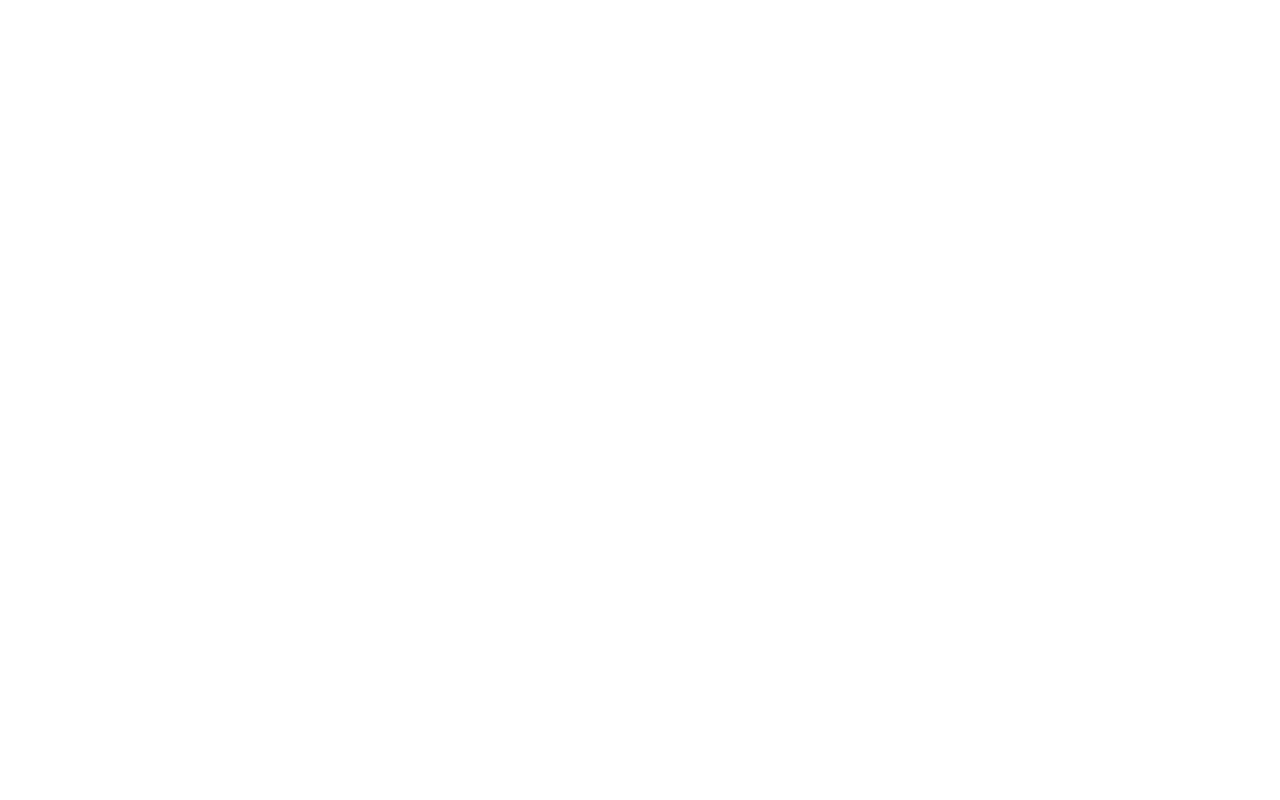
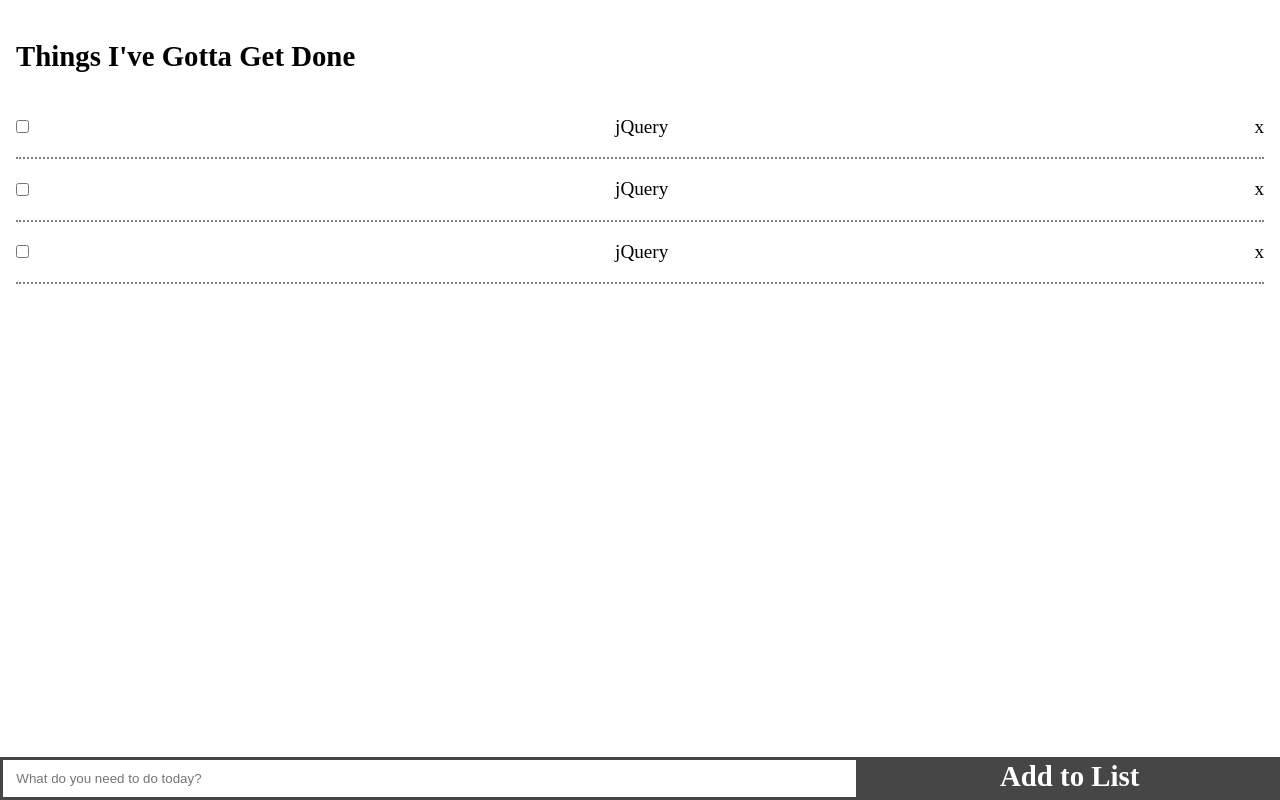
Before and after one commit to Erdodif/Frontend_TODO, a plain HTML site: page index.html in a window 1280 px wide. Drawn offline with Linux system fonts and the light colour scheme.

Commit message:
Kezdetleges stílus megalkotása

```diff
--- a/brain.js
+++ b/brain.js
@@ -0,0 +1,4 @@
+function init(){
+
+}
+document.addEventListener("DOMContentLoaded",init);
--- a/index.html
+++ b/index.html
@@ -9,6 +9,43 @@
     <script src="brain.js"></script>
 </head>
 <body>
-
+    <h2>
+        Things I've Gotta Get Done
+    </h2>
+    <div id="lista">
+        <div class="elem">
+            <input type="checkbox" name="done_1" id="done_1">
+            <span class="szoveg">
+                jQuery
+            </span>
+            <span class="x">
+                x
+            </span>
+        </div>
+        <div class="elem">
+            <input type="checkbox" name="done_1" id="done_1">
+            <span class="szoveg">
+                jQuery
+            </span>
+            <span class="x">
+                x
+            </span>
+        </div>
+        <div class="elem">
+            <input type="checkbox" name="done_1" id="done_1">
+            <span class="szoveg">
+                jQuery
+            </span>
+            <span class="x">
+                x
+            </span>
+        </div>
+    </div>
+    <div class="bevitel">
+        <input type="text" name="new" id="new" placeholder="What do you need to do today?">
+        <span id="hozzaad">
+            Add to List
+        </span>
+    </div>
 </body>
 </html>
--- a/style.css
+++ b/style.css
@@ -0,0 +1,66 @@
+
+:root{
+    --szurke : rgb(70, 70, 70);
+}
+body{
+    width: 100%;
+    margin: 0;
+    padding:1rem;
+    box-sizing: border-box;
+    font-size: 1.2rem;
+}
+.lista{
+    display: flex;
+    flex-direction: column;
+    flex-wrap: nowrap;
+    width: min(20rem, 80%);
+    margin-inline: auto;
+    padding-inline: 1em;
+}
+.elem{
+    width: 100%;
+    padding-block: 1em;
+    border-bottom: 2px dotted gray;
+    display: flex;
+    flex-direction: row;
+    flex-wrap: nowrap;
+    align-items: center;
+    justify-content: space-between;
+}
+.bevitel{
+    border: 3px solid var(--szurke);
+    position: fixed;
+    font-size: 1.5em;
+    bottom: 0;
+    left: 0;
+    right: 0;
+    height: 1.3em;
+    width: 100%;
+    display:grid;
+    grid-template-columns: 2fr 1fr;
+    text-align: center;
+}
+.bevitel > input{
+    padding-inline:1em;
+    border: 0;
+}
+.bevitel > input:focus{
+    outline: none;
+}
+input:checked ~ .szoveg{
+    text-decoration: line-through;
+}
+input[type="checkbox"]{
+    margin:0;
+}
+#hozzaad{
+    color: white;
+    background: var(--szurke);
+    font-weight: bold;
+    padding-block: auto;
+}
+#hozzaad:hover{
+    color: var(--szurke);
+    background: rgb(224, 224, 224);
+    border-left: 3px solid var(--szurke);
+}
```
